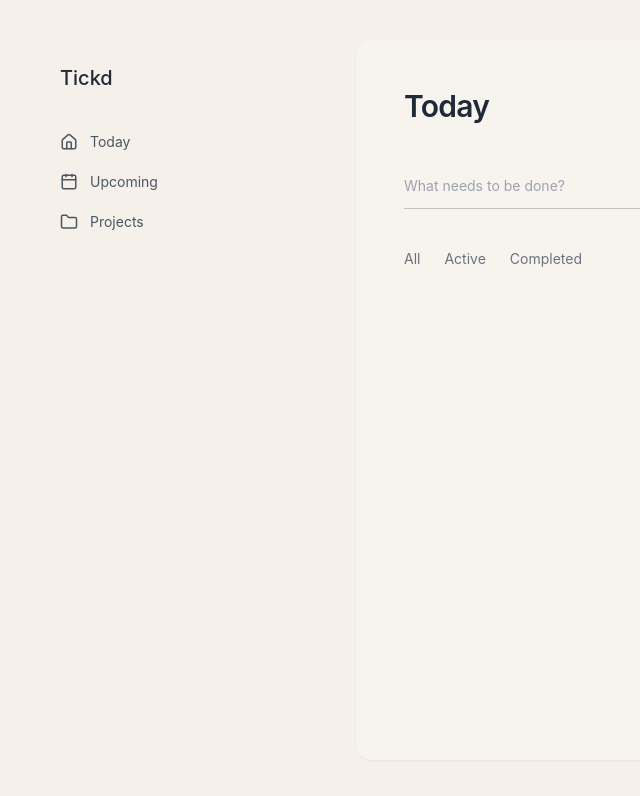
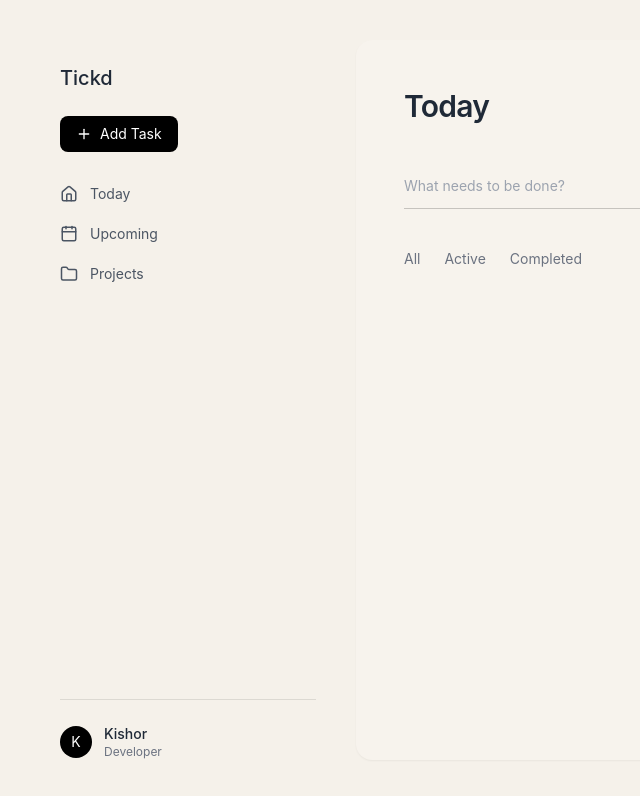
Before and after one commit to kishorrjeyachandran/Tickd, a React app in the folder frontend/: page / in a window 1280 px wide. Shown: the top 796 px of the page, without its empty margins (4-644 px from the left). Built offline with nearby package versions, Linux system fonts and the light colour scheme; the HTML template or start-up script is replaced by a standard one.

Commit message:
frontend

```diff
--- a/frontend/src/App.jsx
+++ b/frontend/src/App.jsx
@@ -1,4 +1,4 @@
-import { useState } from "react";
+import { useState, useRef, useEffect } from "react";
 import Sidebar from "./components/Sidebar";
 import TaskInput from "./components/TaskInput";
 import TaskList from "./components/TaskList";
@@ -6,7 +6,16 @@ import TaskList from "./components/TaskList";
 function App() {
   const [tasks, setTasks] = useState([]);
   const [filter, setFilter] = useState("all");
-
+  const inputRef = useRef(null);
+  useEffect(() => {
+  const savedTasks = localStorage.getItem("tasks");
+  if (savedTasks) {
+    setTasks(JSON.parse(savedTasks));
+  }
+}, []);
+useEffect(() => {
+  localStorage.setItem("tasks", JSON.stringify(tasks));
+}, [tasks]);
   const addTask = (text) => {
     const newTask = {
       id: Date.now(),
@@ -39,14 +48,15 @@ function App() {
   return (
     <div className="page">
       <div className="container">
-        <Sidebar />
+
+        <Sidebar focusInput={() => inputRef.current?.focus()} />
 
         <div className="card">
           <h1 className="text-3xl font-semibold mb-10 tracking-tight">
             Today
           </h1>
 
-          <TaskInput addTask={addTask} />
+          <TaskInput addTask={addTask} inputRef={inputRef} />
 
           <div className="flex gap-6 mb-8">
             <button onClick={() => setFilter("all")} className="filter-btn">
--- a/frontend/src/components/Sidebar.jsx
+++ b/frontend/src/components/Sidebar.jsx
@@ -1,10 +1,22 @@
-import { Home, Calendar, Folder } from "lucide-react";
+import { Home, Calendar, Folder, Plus } from "lucide-react";
 
-const Sidebar = () => {
+const Sidebar = ({ focusInput }) => {
   return (
-    <div className="w-64 pt-6">
-      <h2 className="text-xl font-medium mb-10">Tickd</h2>
+    <div className="w-64 pt-6 flex flex-col justify-between">
 
+      {/* TOP */}
+      <div>
+        <h2 className="text-xl font-medium mb-6">Tickd</h2>
+
+        {/* ADD TASK BUTTON */}
+        <button
+          onClick={focusInput}
+          className="flex items-center gap-2 text-sm bg-black text-white px-4 py-2 rounded-lg mb-8 hover:opacity-90 transition"
+        >
+          <Plus size={16} /> Add Task
+        </button>
+
+        {/* NAVIGATION */}
         <div className="space-y-5 text-sm">
           <div className="nav-item">
             <Home size={18} /> Today
@@ -19,6 +31,19 @@ const Sidebar = () => {
           </div>
         </div>
       </div>
+
+      {/* PROFILE */}
+      <div className="flex items-center gap-3 mt-10 pt-6 border-t border-black/10">
+        <div className="w-8 h-8 rounded-full bg-black text-white flex items-center justify-center text-sm">
+          K
+        </div>
+        <div>
+          <p className="text-sm font-medium">Kishor</p>
+          <p className="text-xs text-gray-500">Developer</p>
+        </div>
+      </div>
+
+    </div>
   );
 };
 
--- a/frontend/src/components/TaskInput.jsx
+++ b/frontend/src/components/TaskInput.jsx
@@ -1,6 +1,6 @@
 import { useState } from "react";
 
-const TaskInput = ({ addTask }) => {
+const TaskInput = ({ addTask, inputRef }) => {
   const [text, setText] = useState("");
 
   const handleKeyDown = (e) => {
@@ -13,6 +13,7 @@ const TaskInput = ({ addTask }) => {
   return (
     <div className="mb-10">
       <input
+        ref={inputRef}
         type="text"
         placeholder="What needs to be done?"
         value={text}
```
Lines whose indentation alone changed are shown as unchanged.
